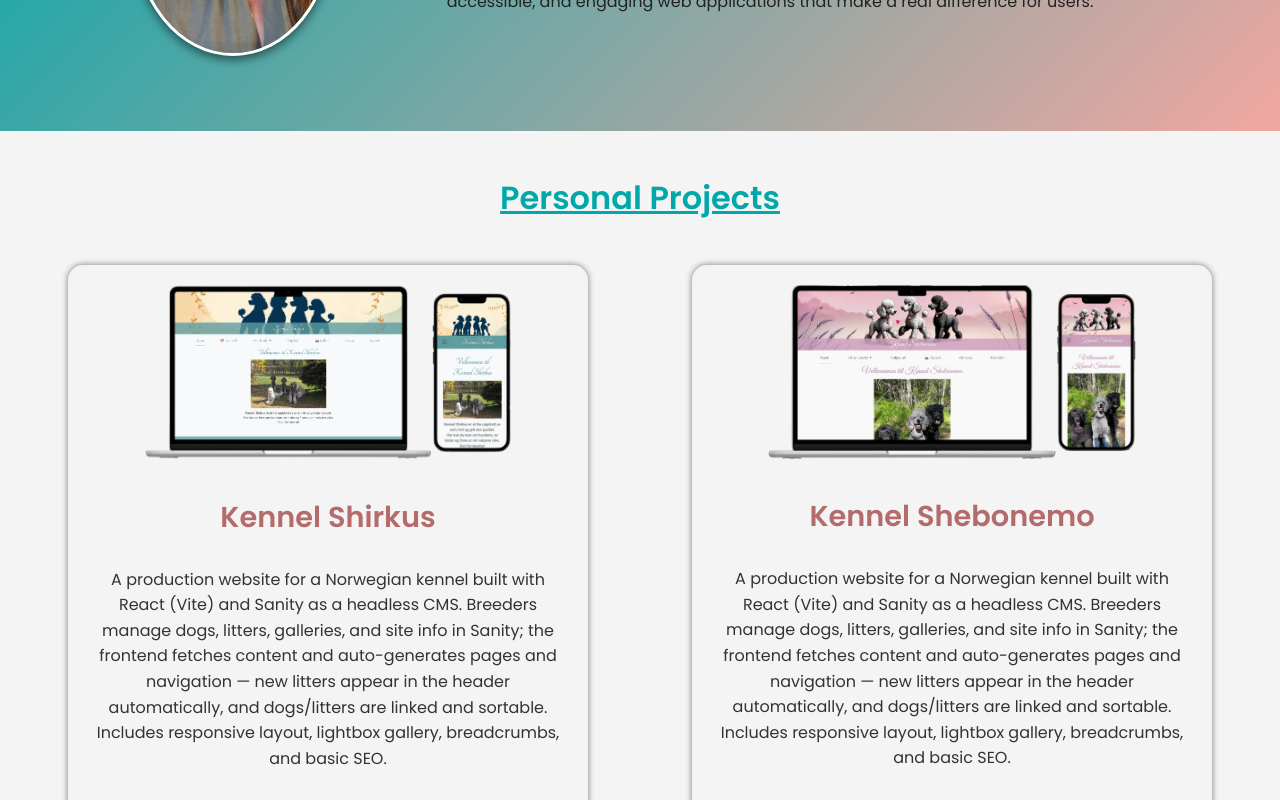
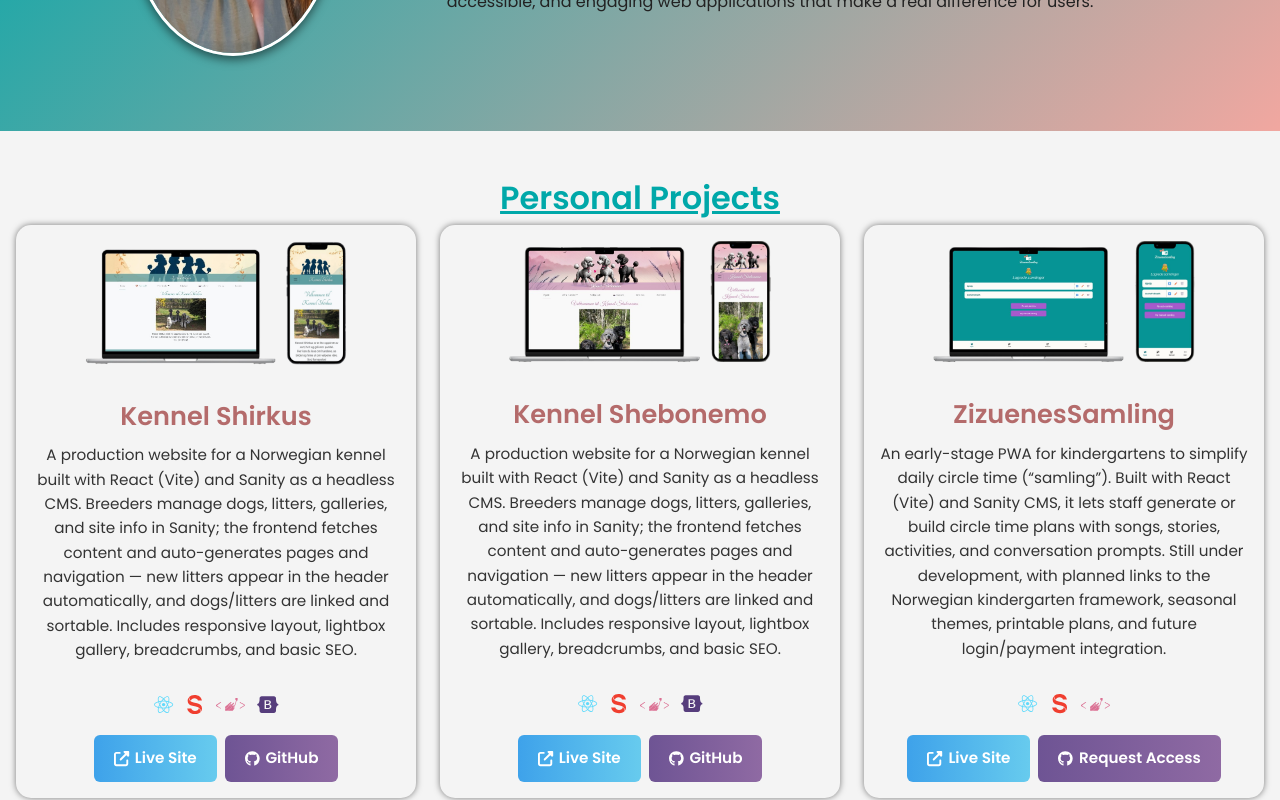
Before and after one commit to IceGreenGalactic/Portfolio2, a React (Vite) app: page / in a window 1280 px wide. Shown: the part 360-1160 px from the top of the page. Built offline with nearby package versions, Linux system fonts and the light colour scheme.

Commit message:
project style update - makes cards smaler and fix globalStyle props

```diff
--- a/src/components/ProjectCards/ProjectSection.jsx
+++ b/src/components/ProjectCards/ProjectSection.jsx
@@ -2,6 +2,7 @@ import React from "react";
 import {
   Section,
   Card,
+  Grid,
   ImageContainer,
   PcImage,
   PhoneImage,
@@ -117,9 +118,9 @@ const ProjectSection = () => {
   const schoolProjects = projects.filter((p) => p.id.startsWith("school"));
 
   const ProjectGrid = ({ items }) => (
-    <div className="d-block d-md-flex flex-wrap justify-content-between">
+    <Grid className="m-auto">
       {items.map((project) => (
-        <Card key={project.id} className="col-12 col-md-10 col-lg-5 mb-4">
+        <Card key={project.id}>
           <ImageContainer className="text-center">
             <PcImage
               src={project.pcImage}
@@ -171,7 +172,7 @@ const ProjectSection = () => {
           </Buttons>
         </Card>
       ))}
-    </div>
+    </Grid>
   );
 
   return (
--- a/src/components/ProjectCards/ProjectSection.styled.js
+++ b/src/components/ProjectCards/ProjectSection.styled.js
@@ -3,8 +3,10 @@ import { slideInFromLeft } from "../animations";
 
 export const Section = styled.section`
   padding: 3rem 1rem;
-  background: ${(props) => props.theme.colors.background};
-  color: ${(props) => props.theme.colors.text};
+  background: ${({ theme }) => theme.colors.background};
+  color: ${({ theme }) => theme.colors.text};
+  max-width: 1420px;
+  margin-inline: auto;
 `;
 
 export const Title = styled.h2`
@@ -15,99 +17,118 @@ export const Title = styled.h2`
   text-decoration: underline;
 `;
 
+export const Grid = styled.div`
+  display: grid;
+  gap: 24px;
+
+  grid-template-columns: 1fr;
+
+  @media (min-width: 768px) {
+    grid-template-columns: repeat(2, 1fr);
+  }
+
+  @media (min-width: 1150px) {
+    grid-template-columns: repeat(3, 1fr);
+
+    & > *:nth-last-child(1):nth-child(3n + 1) {
+      grid-column: 2;
+    }
+`;
+
 export const Card = styled.div`
   display: flex;
   flex-direction: column;
   justify-content: space-between;
-  max-width: 900px;
-  padding: 20px;
+  width: 100%;
+  padding: 16px;
   border-radius: 15px;
-  background: ${(props) => props.theme.colors.background};
-  box-shadow: 0 0px 6px ${(props) => props.theme.colors.shadow};
-  margin: 40px auto;
+  background: ${({ theme }) => theme.colors.background};
+  box-shadow: 0 0px 6px ${({ theme }) => theme.colors.shadow};
   animation: ${slideInFromLeft} 0.8s ease-out;
+
   &:hover {
     transform: translateY(-5px);
-    box-shadow: 0 0px 6px ${(props) => props.theme.colors.secondary};
+    box-shadow: 0 0px 6px ${({ theme }) => theme.colors.secondary};
   }
 `;
 
 export const ImageContainer = styled.div`
   margin-bottom: 1.5rem;
+  display: flex;
+  justify-content: center;
+  align-items: flex-end;
+  gap: 10px;
 `;
 
 export const PcImage = styled.img`
-  width: 60%;
+  width: 52%;
   height: auto;
   object-fit: contain;
 `;
 
 export const PhoneImage = styled.img`
+  max-width: 20%;
   height: auto;
   object-fit: contain;
 `;
 
 export const ProjectTitle = styled.h2`
-  font-size: 1.8rem;
+  font-size: 1.6rem;
   text-align: center;
-  margin: 1rem 0;
+  margin: 0.75rem 0 0.25rem 0;
   font-weight: 700;
   color: ${({ theme }) => theme.colors.primary};
 `;
 
 export const ProjectDescription = styled.p`
-  font-size: 1rem;
+  font-size: 0.95rem;
   text-align: center;
-  margin: 1rem 0rem 0.5rem 0;
+  margin: 0.5rem 0 0.75rem 0;
   line-height: 1.6;
-  color: ${(props) => props.theme.colors.text};
+  color: ${({ theme }) => theme.colors.text};
 `;
 
 export const Buttons = styled.div`
   display: flex;
-  justify-content: space-around;
-  gap: 5px;
+  justify-content: center;
+  gap: 8px;
+  flex-wrap: wrap;
 
   a {
     display: inline-flex;
     align-items: center;
     justify-content: center;
     text-decoration: none;
-    padding: 0.8rem 1.5rem;
+    padding: 0.75rem 1.25rem;
     font-weight: bold;
-    border-radius: 5px;
-    color: ${(props) => props.theme.colors.buttonText};
-    transition: all 0.3s ease;
-    white-space: noWrap;
+    border-radius: 6px;
+    color: ${({ theme }) => theme.colors.buttonText};
+    transition: all 0.25s ease;
+    white-space: nowrap;
+    font-size: 0.95rem;
 
-    @media (max-width: 320px) {
-      font-size: 14px;
-      padding: 0.6rem 0.8rem;
+    @media (max-width: 360px) {
+      font-size: 0.9rem;
+      padding: 0.6rem 0.9rem;
     }
+
     &:hover {
-      opacity: 0.9;
+      opacity: 0.95;
+      transform: translateY(-1px);
     }
   }
 
   .svg-inline--fa {
-    margin-right: 5px;
+    margin-right: 6px;
   }
 
   .live {
     background: linear-gradient(to right, #3ea2ea, #67cbee);
-
-    &:hover {
-      background: linear-gradient(to right, #1870ae, #2abcf1);
-    }
   }
 
   .github {
     background: linear-gradient(to right, #6e5494, #8f6aa3);
     color: #fff;
-
-    &:hover {
-      background: linear-gradient(to right, #4d3c66, #6e4594);
-    }
   }
 `;
 
@@ -117,6 +138,7 @@ export const TechIconsStyled = styled.div`
   gap: 12px;
   margin: 1rem 0;
   align-items: center;
+
   svg {
     font-size: 1.2rem;
     transition: transform 0.2s ease;
--- a/src/styles/GloabalStyles.jsx
+++ b/src/styles/GloabalStyles.jsx
@@ -10,10 +10,10 @@ const GlobalStyle = createGlobalStyle`
   }
  main{
     height: 100vh;
+
     }
   body {
-    background-color: ${(props) => props.theme.background};
-    color: ${(props) => props.theme.color};
+        background-color: ${(props) => props.theme.colors.background};
     transition: all 0.3s ease;
     font-family: 'Poppins', sans-serif;
      min-height: 100vh;
```
